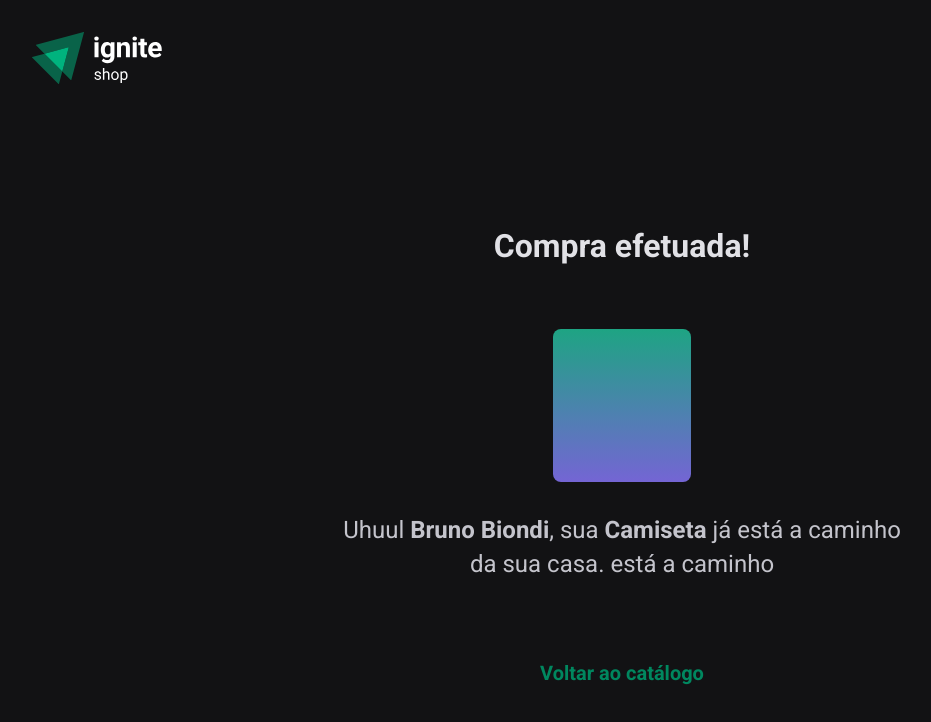
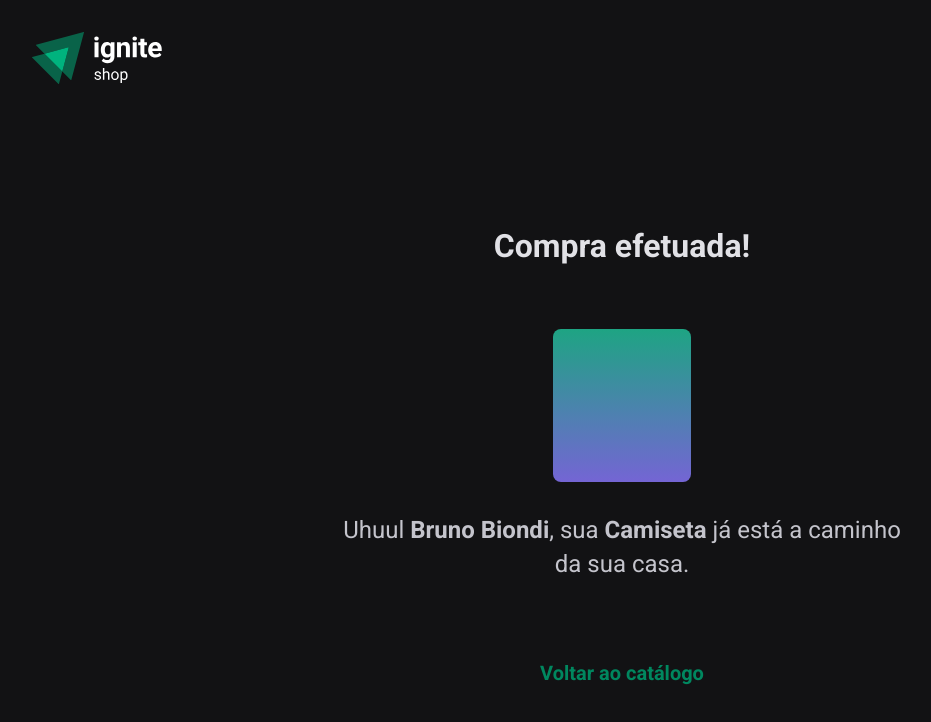
Before and after one commit to brunobiondi/rocketseat-ignite-rjs22-p04, a Next.js app: page /success in a window 1280 px wide. Shown: the top 722 px of the page, without its empty margins (18-949 px from the left). Built offline with nearby package versions, Linux system fonts and the light colour scheme.

Commit message:
fix: text

```diff
--- a/src/pages/success.tsx
+++ b/src/pages/success.tsx
@@ -9,7 +9,7 @@ export default function Success() {
 
       <p>
         Uhuul <strong>Bruno Biondi</strong>, sua <strong>Camiseta</strong> já
-        está a caminho da sua casa. está a caminho
+        está a caminho da sua casa.
       </p>
 
       <Link href="/">Voltar ao catálogo</Link>
```
